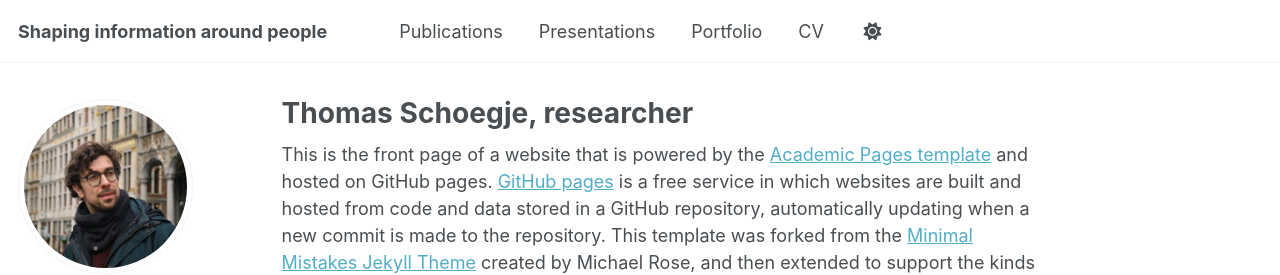
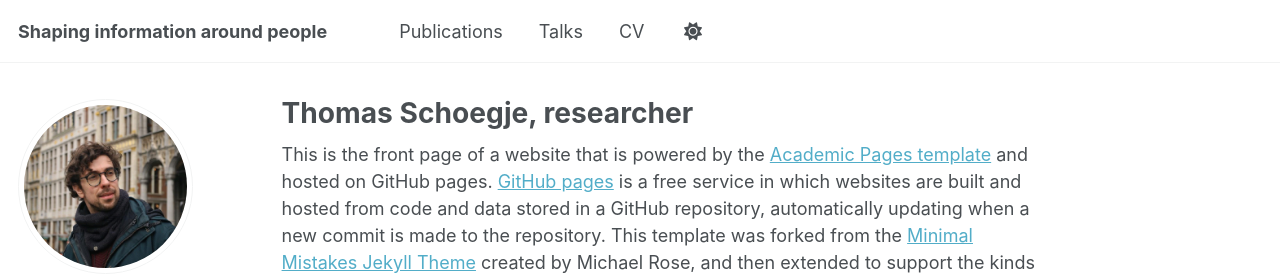
Before and after one commit to tmschoegje/tmschoegje.github.io, a Jekyll site: the page built from _pages/about.md, in a window 1280 px wide. Shown: the top 275 px of the page. Built offline with Jekyll 4.4.1, drawn with Linux system fonts in a browser that asks for light colours; some web fonts are replaced; a script that is not in the unit is left out.

Commit message:
Update navigation.yml

```diff
--- a/_data/navigation.yml
+++ b/_data/navigation.yml
@@ -11,11 +11,11 @@ main:
   - title: "Publications"
     url: /publications/
 
-  - title: "Presentations"
-    url: /presentations/
+  - title: "Talks"
+    url: /talks/
 
-  - title: "Portfolio"
-    url: /portfolio/
+  #- title: "Portfolio"
+  #  url: /portfolio/
 
   - title: "CV"
     url: /cv/
```
